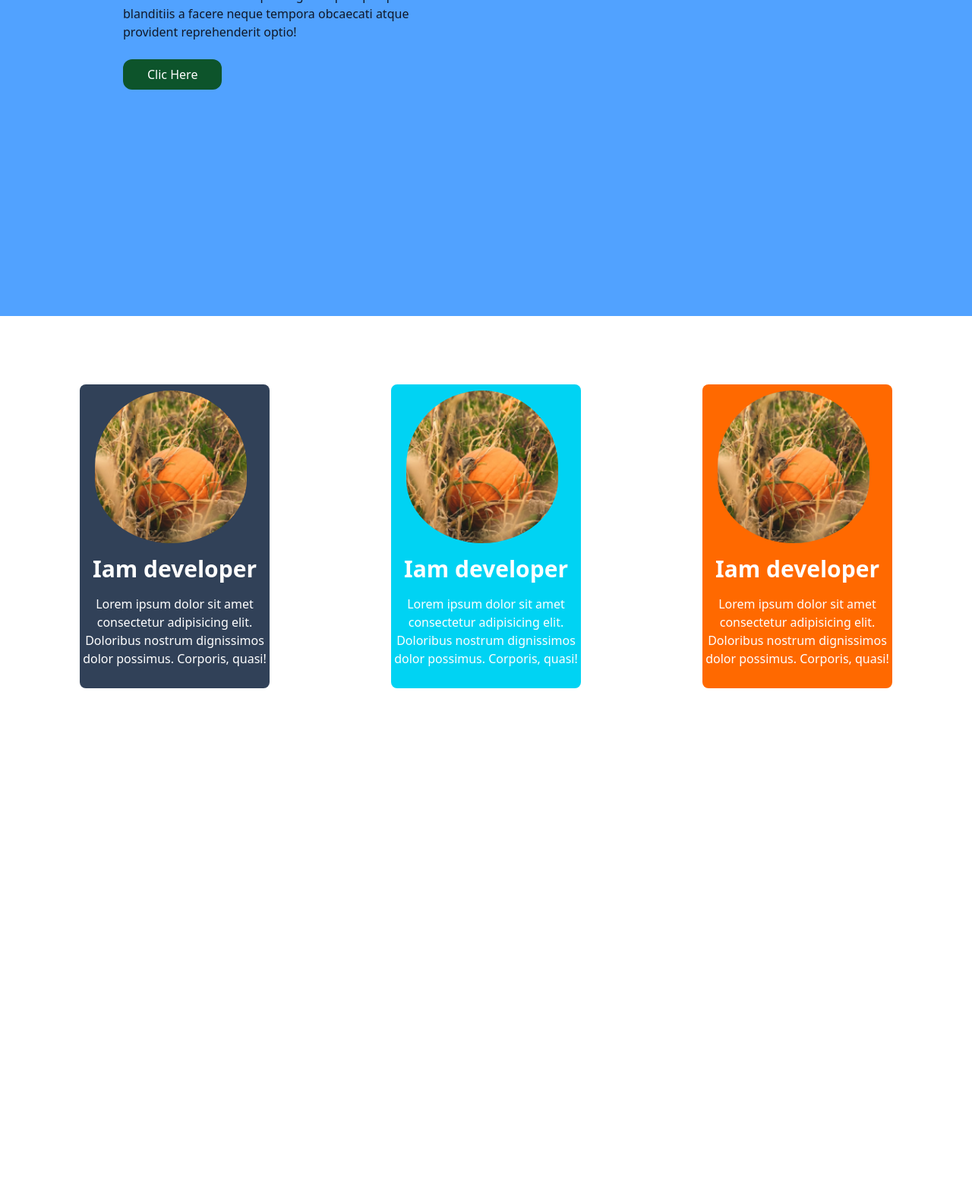
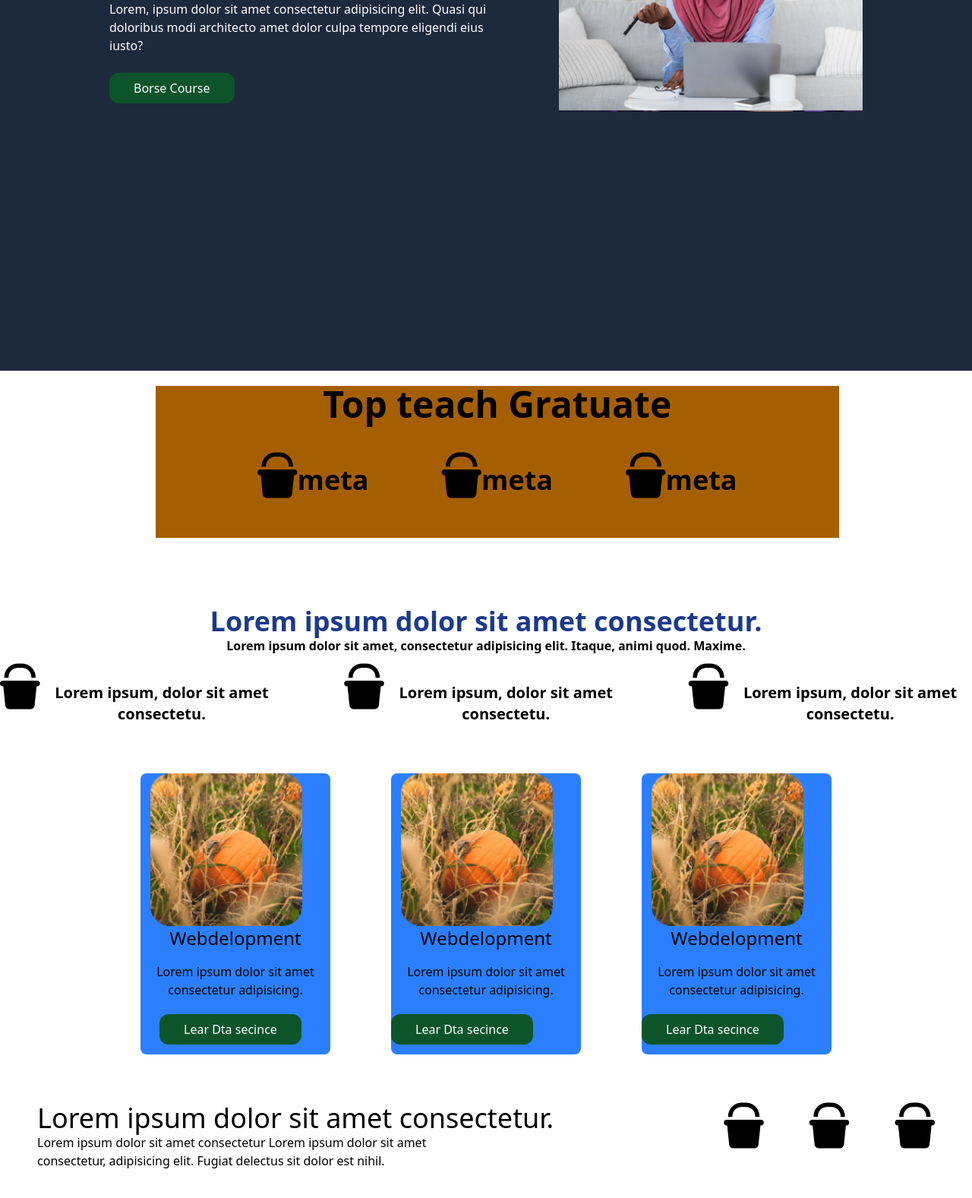
Before and after one commit to AhmedSulub/tailpractice, a plain HTML site: page index.html in a window 1280 px wide. Shown: the part 384-1961 px from the top of the page at 76% size. Before the commit the page ends 1306 px from the top, so only its background shows below. Drawn offline with nearby package versions, Linux system fonts and the light colour scheme.

Commit message:
tailwindparactice

```diff
--- a/index.html
+++ b/index.html
@@ -8,70 +8,207 @@
     <link rel="stylesheet" href="https://cdnjs.cloudflare.com/ajax/libs/font-awesome/6.7.2/css/all.min.css" integrity="sha512-Evv84Mr4kqVGRNSgIGL/F/aIDqQb7xQ2vcrdIwxfjThSH8CSR7PBEakCr51Ck+w+/U6swU2Im1vVX0SVk9ABhg==" crossorigin="anonymous" referrerpolicy="no-referrer" />
 </head>
 <body>
-    <div class="bg-blue-400 w-[100%] h-[100vh]">
+    <!-- <div class="bg-blue-400 w-[100%] h-[100vh]"> -->
     <div class="flex justify-between sm:px-[10%] px-8  py-4">
 
         <div class="">
             <h1 class="text-3xl text-black font-semibold">logo</h1>
         </div>
-        <ul class="sm:flex hidden  space-x-10 text-3xl">
+        <ul class="sm:flex hidden  space-x-32 text-3xl">
             <li>Home</li>
             <li>About</li>
             <li>contact</li>
         </ul>
 
         <div class=" flex space-x-10">
-            <i class="sm:fa-solid fa-bucket text-4xl text-yellow-900 hidden "></i>
+            <i class="fa-solid fa-bucket text-4xl text-yellow-900  "></i>
             <button class="bg-green-900 border-none py-2 px-8 rounded-xl text-white font-medium ">loging</button>
 
         </div>
     </div>
 
-    <!--  -->
-    <div class=" sm:flex sm:justify-center sm:ml-0 ml-[7%] space-x-52 mt-[8%] ">
-        <div class=" sm:w-[35%] w-[90%] mt-4">
-            <h1 class="text-4xl text-gray-900 font-bold pb-6" >Iam web Devoloper <span class="text-red-800">in Rise</span> </h1>
-            <p class="font-medium text-gray-900 pb-6">Lorem ipsum dolor sit amet consectetur adipisicing elit. Debitis nihil facilis id repudiandae maxime et! Lorem ipsum dolor, sit amet consectetur adipisicing. Lorem ipsum dolor sit amet consectetur adipisicing elit. Ipsa quisquam blanditiis a facere neque tempora obcaecati atque provident reprehenderit optio!</p>
-            <button class="bg-green-900 border-none py-2 px-8 rounded-xl text-white font-medium " >Clic Here</button>
+    <!-- two -->
+     <div class="bg-slate-800 w-[100%] h-[100vh] ">
+     <div class="flex justify-center space-x-20 pt-[15%]">
+        <div class="w-[40%]">
+          <h1 class="text-white font-bold text-5xl pb-6">Bulding your future Lear teach</h1>
+          <p class="text-white pb-6">Lorem, ipsum dolor sit amet consectetur adipisicing elit. Quasi qui doloribus modi architecto amet dolor culpa tempore eligendi eius iusto?</p>
+          <button class="bg-green-900 border-none py-2 px-8 rounded-xl text-white font-medium">Borse Course</button>
         </div>
 
         <div class="">
-            <img class="sm:w-[300px] w-[300px] sm:mt-0 mt-[10%] rounded-xl" src="naag.jpg" alt="">
+            <img class="w-[400px]" src="naag.jpg" alt="">
+        </div>
+
+     </div>
+    </div>
+
+    <!--two  -->
+    <div class="bg-yellow-700  w-[900px] h-[200px] ml-[16%] mt-5">
+        <h1 class="text-5xl text-center font-bold ">Top teach Gratuate</h1>
+        <div class="flex justify-center mt-10 space-x-24 ">
+            <div class="flex">
+                <i class="fa-solid fa-bucket  text-black font-bold text-6xl  "></i>
+                <h4 class="text-4xl font-bold mt-4">meta</h4>
+            </div>
+            <!--  -->
+            <div class="flex">
+                <i class="fa-solid fa-bucket text-black font-bold text-6xl  "></i>
+                <h4 class="text-4xl font-bold mt-4">meta</h4>
+            </div>
+
+            <div class="flex">
+                <i class="fa-solid fa-bucket text-black font-bold text-6xl  "></i>
+                <h4 class="text-4xl font-bold mt-4">meta</h4>
+            </div>
+
         </div>
     </div>
 
-</div>
-<!-- sectwo -->
+    <!--  -->
+    <div class="text-center mt-[7%] ">
+        <h1 class="text-4xl font-bold text-blue-900">Lorem ipsum dolor sit amet consectetur.</h1>
+        <p class="font-semibold">Lorem ipsum dolor sit amet, consectetur adipisicing elit. Itaque, animi quod. Maxime.</p>
 
-<div class=" sm:flex mt-[7%]  sm:justify-center justify-center sm:ml-0 ml-[16%]  space-x-40  mb-4">
-    <div class=" w-[250px] h-[400px] bg-slate-700 rounded-lg ">
-        <img class="w-[200px] rounded-full ml-[8%] mt-2 pb-4" src="Rectangle 12 (1).png" alt="">
-        <h2 class="text-white font-bold text-3xl text-center pb-4">Iam developer</h2>
-        <p class="text-white font-medium text-center">Lorem ipsum dolor sit amet consectetur adipisicing elit. Doloribus nostrum dignissimos dolor possimus. Corporis, quasi!</p>
+        <div class="flex justify-center space-x-20 mt-3 ">
+    <div class=" flex justify-center ">
+            <i class="fa-solid fa-bucket text-black font-bold text-6xl  "></i>
+            <p class="text-xl font-semibold mt-6">Lorem ipsum, dolor sit amet consectetu.</p>
+        </div>
 
+        <div class=" flex justify-center ">
+            <i class="fa-solid fa-bucket text-black font-bold text-6xl  "></i>
+            <p class="text-xl font-semibold mt-6">Lorem ipsum, dolor sit amet consectetu.</p>
+        </div>
+
+        <!-- three -->
+        <div class=" flex justify-center ">
+            <i class="fa-solid fa-bucket text-black font-bold text-6xl  "></i>
+            <p class="text-xl font-semibold mt-6">Lorem ipsum, dolor sit amet consectetu.</p>
+        </div>
+    </div>
+        <!-- two -->
     </div>
 
-    <!-- two -->
-    <div class=" w-[250px] h-[400px] bg-cyan-400 rounded-lg ">
-        <img class="w-[200px] rounded-full ml-[8%] mt-2 pb-4" src="Rectangle 12 (1).png" alt="">
-        <h2 class="text-white font-bold text-3xl text-center pb-4">Iam developer</h2>
-        <p class="text-white font-medium text-center">Lorem ipsum dolor sit amet consectetur adipisicing elit. Doloribus nostrum dignissimos dolor possimus. Corporis, quasi!</p>
+    <!--  -->
+    <div class="flex mt-[5%] space-x-20 justify-center">
+        <div class="bg-blue-500  w-[250px] h-[370px] rounded-lg">
+            <div class="">
+            <img class="w-[200px] ml-[5%]" src="Rectangle 12 (1).png" alt="">
+            </div>
+            <div class="qor">
+                <h1 class="text-2xl pb-4 text-center">Webdelopment</h1>
+                <p class="text-center">Lorem ipsum dolor sit amet consectetur adipisicing.</p>
 
-    </div>
+            </div>
+            <button class=" bg-green-900 border-none py-2 px-8 rounded-xl text-white font-medium mt-5 ml-[10%]">Lear Dta secince</button>
+        </div>
 
-    <!-- thre -->
-    <div class=" w-[250px] h-[400px] bg-orange-500 rounded-lg ">
-        <img class="w-[200px] rounded-full ml-[8%] mt-2 pb-4" src="Rectangle 12 (1).png" alt="">
-        <h2 class="text-white font-bold text-3xl text-center pb-4">Iam developer</h2>
-        <p class="text-white font-medium text-center">Lorem ipsum dolor sit amet consectetur adipisicing elit. Doloribus nostrum dignissimos dolor possimus. Corporis, quasi!</p>
+        <div class="bg-blue-500  w-[250px] h-[370px] rounded-lg">
+            <div class="">
+            <img class="w-[200px] ml-[5%]" src="Rectangle 12 (1).png" alt="">
+            </div>
+            <div class="qor">
+                <h1 class="text-2xl pb-4 text-center">Webdelopment</h1>
+                <p class="text-center">Lorem ipsum dolor sit amet consectetur adipisicing.</p>
+
+            </div>
+            <button class=" bg-green-900 border-none py-2 px-8 rounded-xl text-white font-medium mt-5 ">Lear Dta secince</button>
+        </div>
+
+        <div class="bg-blue-500  w-[250px] h-[370px] rounded-lg">
+            <div class="">
+            <img class="w-[200px] ml-[5%]" src="Rectangle 12 (1).png" alt="">
+            </div>
+            <div class="qor">
+                <h1 class="text-2xl pb-4 text-center">Webdelopment</h1>
+                <p class="text-center">Lorem ipsum dolor sit amet consectetur adipisicing.</p>
+
+            </div>
+            <button class=" bg-green-900 border-none py-2 px-8 rounded-xl text-white font-medium mt-5">Lear Dta secince</button>
+        </div>
 
     </div>
 
 
-</div>
+    <div class=" flex justify-center space-x-56 mt-[5%]">
+        <div class="">
+            <h1 class="text-4xl">Lorem ipsum dolor sit amet consectetur.</h1>
+            <p>Lorem ipsum dolor sit amet consectetur Lorem ipsum dolor sit amet  <br>consectetur, adipisicing elit. Fugiat delectus sit dolor est nihil.</p>
+        </div>
+        <div class=" space-x-14">
+            <i class="fa-solid fa-bucket text-black font-bold text-6xl  "></i>
+            <i class="fa-solid fa-bucket text-black font-bold text-6xl  "></i>
+            <i class="fa-solid fa-bucket text-black font-bold text-6xl  "></i>
+
+        </div>
+    </div>
+
+    <div class=" bg-blue-950 w-[100%] h-[80vh] mt-10">
+      <h1 class="text-white font-bold text-5xl text-center">Lorem ipsum, dolor sit amet consectetur adipis <br>icing. Lorem ipsum dolor sit amet consectetur.</h1>
+
+      <div class=" flex justify-center space-x-36 mt-24">
+        <p class="text-4xl w-[40%] text-white">Lorem ipsum dolor, sit amet consectetur adipisicing elit. Eligendi quo dolorum et cupiditate similique eveniet repudiandae unde numquam quasi fugiat!</p>
+        <img  class="w-[250px]" src="Rectangle 12 (1).png" alt="">
+      </div>
+
+
+      <div class=" bg-blue-950 w-[100%] h-[80vh] mt-10">
+        <h1 class="text-white font-bold text-5xl text-center">Lorem ipsum, dolor sit amet consectetur adipis <br>icing. Lorem ipsum dolor sit amet consectetur.</h1>
+
+        <div class=" flex justify-center space-x-36 mt-24">
+          <p class="text-4xl w-[40%] text-white">Lorem ipsum dolor, sit amet consectetur adipisicing elit. Eligendi quo dolorum et cupiditate similique eveniet repudiandae unde numquam quasi fugiat!</p>
+          <img  class="w-[250px]" src="naag.jpg" alt="">
+        </div>
+
+    </div>
+
+    <div class="text-center mt-[5%]">
+        <h4 class="text-2l text-green-600">golobal agence</h4>
+        <h1 class="text-3xl font-bold">Lorem ipsum dolor sit amet consectetur adipisicing elit Lorem ipsum <br> dolor sit amet consectetur adipisicing elit.</h1>
+    </div>
+
+    <div class="flex justify-center mt-[5%] space-x-10">
+        <div class="w-[30%]">
+            <h1 class="text-5xl font-bold">28,000</h1>
+            <p class="text-xl">Lorem ipsum dolor sit amet consectetur adipisicing elit. Hic possimus eveniet debitis, voluptatibus praesentium dolorem quam quos doloremque! Harum, commodi.</p>
+        </div>
+
+        <div class="w-[30%]">
+            <h1 class="text-5xl font-bold">#1</h1>
+            <p class="text-xl">Lorem ipsum dolor sit amet consectetur adipisicing elit. Hic possimus eveniet debitis, voluptatibus praesentium dolorem quam quos doloremque! Harum, commodi.</p>
+        </div>
 
 
 
 
+
+    </div>
+
+    <div class="flex justify-center mt-[5%] space-x-10">
+        <div class="w-[30%]">
+            <h1 class="text-5xl font-bold">86%</h1>
+            <p class="text-xl">Lorem ipsum dolor sit amet consectetur adipisicing elit. Hic possimus eveniet debitis, voluptatibus praesentium dolorem quam quos doloremque! Harum, commodi.</p>
+        </div>
+
+        <div class="w-[30%]">
+            <h1 class="text-5xl font-bold">+1,000</h1>
+            <p class="text-xl">Lorem ipsum dolor sit amet consectetur adipisicing elit. Hic possimus eveniet debitis, voluptatibus praesentium dolorem quam quos doloremque! Harum, commodi.</p>
+        </div>
+
+
+
+
+
+    </div>
+</div>
+
+<!-- <div class="">
+    <div class="w-[500px] h-[500px]">
+        <img class=" w-[500px] h-[500px]" src="" alt="">
+
+    </div>
+</div> -->
+
 </body>
 </html>
```
Also changed, not shown: 2 other files.
